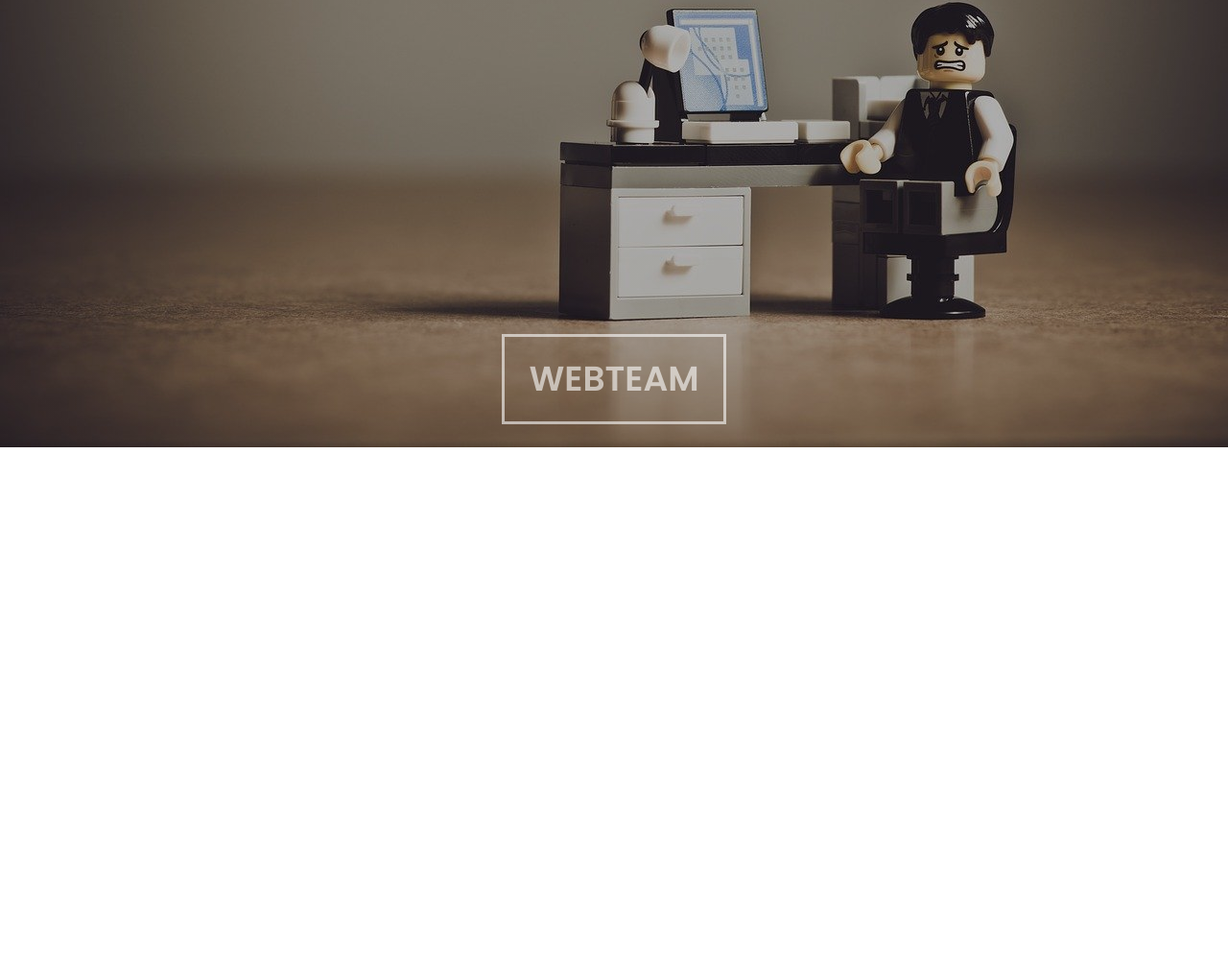
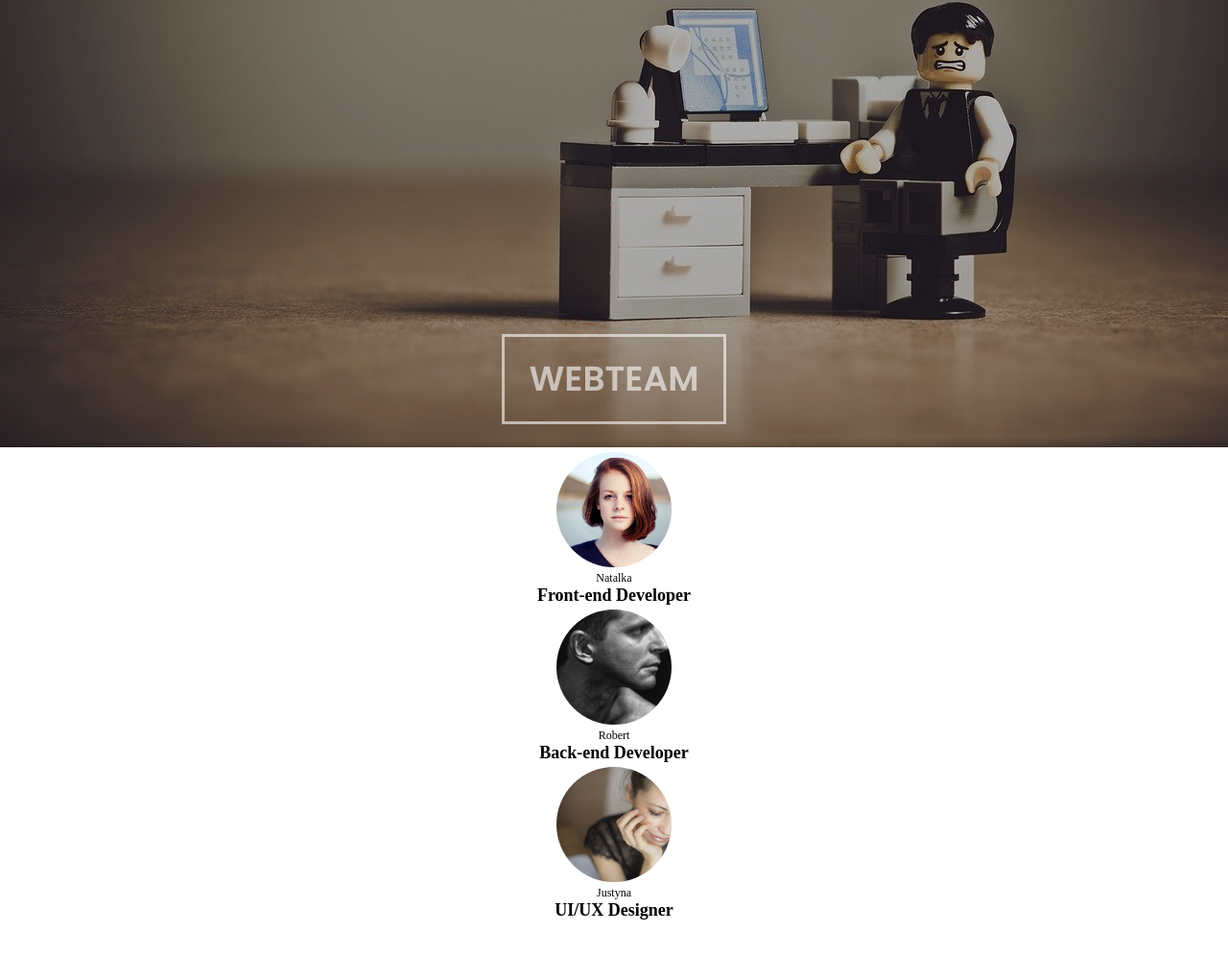
Before and after one commit to MonikaSzwed1/CC-wizytowka, a plain HTML site: page index.html in a window 1280 px wide. Shown: the part 334-1330 px from the top of the page at 96% size. Drawn offline with Linux system fonts and the light colour scheme.

Commit message:
change files

```diff
--- a/css/style.css
+++ b/css/style.css
@@ -63,6 +63,54 @@ header button {
     position: relative;
     top: 17%;
 }
+
+.about {
+    display: flex;
+    flex-direction: column;
+    align-items: center;
+    height: 100vh;
+    font-size: 12px;
+
+}
+
+.print {
+    width: 120px;
+    height: 120px;
+    border-radius: 50%;
+}
+
+.wrapper {
+    text-align: center;
+}
+
+.aboutNatalia {
+    display: inline-block;
+    margin-top: 3%;
+    background-image: url(../images/woman.jpg);
+    background-size: cover;
+}
+
+
+
+.aboutRobert {
+    display: inline-block;
+    margin-top: 3%;
+    background-image: url(../images/man-4387677_640.jpg);
+    background-size: cover;
+}
+
+.aboutJustyna {
+    display: inline-block;
+    margin-top: 3%;
+    background-image: url(../images/model-5238048_640.jpg);
+    background-size: cover;
+}
+
+/* .aboutNatalia {
+    display: flex;
+    justify-content: center;
+} */
+
 
 @media (orientation: portrait) and (min-width: 360px) {
     header p {
--- a/index.html
+++ b/index.html
@@ -20,14 +20,28 @@
         <div class="welcome bgr">
             <p>WebTeam</p>
             <h1>Jesteśmy tu dla Ciebie</h1>
-
         </div>
         <button>WebTeam</button>
-
-
     </header>
 
-    <section></section>
+    <section class="about">
+        <div class="wrapper">
+            <div class="print aboutNatalia"></div>
+            <p>Natalka</p>
+            <h1>Front-end Developer</h1>
+        </div>
+        <div class="wrapper">
+            <div class="print aboutRobert"></div>
+            <p>Robert</p>
+            <h1>Back-end Developer</h1>
+        </div>
+        <div class="wrapper">
+            <div class="print aboutJustyna"></div>
+            <p>Justyna</p>
+            <h1>UI/UX Designer</h1>
+        </div>
+    </section>
+
     <section></section>
     <section></section>
     <section></section>
```
Also changed, not shown: images/woman.jpg (renamed from images/woman-3247382_640.jpg).
